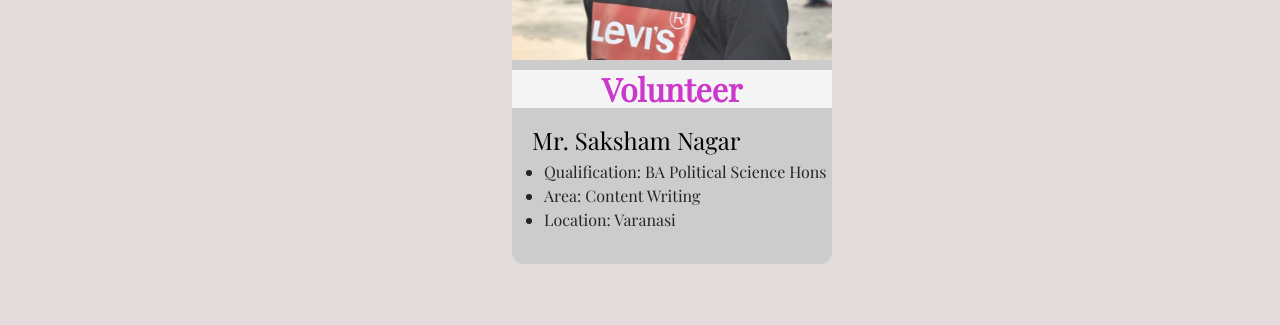
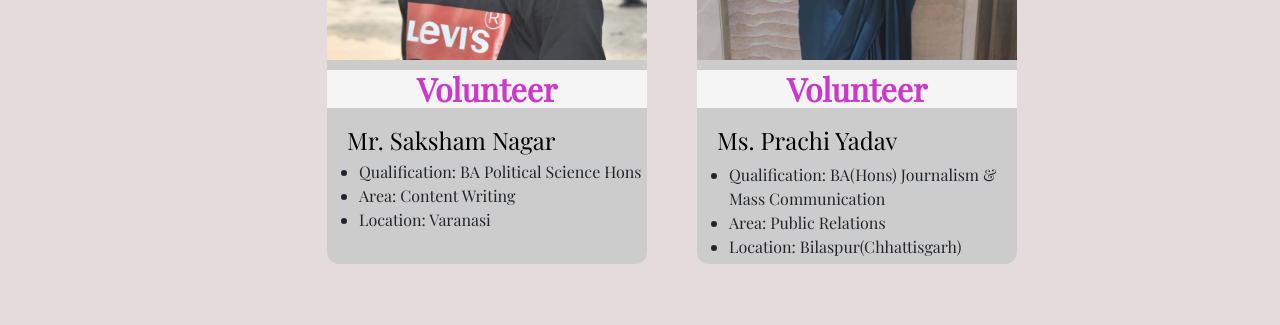
Before and after one commit to junejapurav/SPWF, a React (Create React App) app: page /volunteer in a window 1280 px wide. Shown: the part 1544-1869 px from the top of the page. Built offline with nearby package versions, Linux system fonts and the light colour scheme.

Commit message:
volunteer list updated

```diff
--- a/src/components/volunteerlist.js
+++ b/src/components/volunteerlist.js
@@ -5,7 +5,7 @@ import pic18 from "../images/Picture18 (2).jpeg"
 import pic19 from "../images/Picture19.jpeg"
 import pic20 from "../images/Picture20.jpeg"
 import pic21 from "../images/Picture35.jpeg"
-
+import pic22 from "../images/Picture61.jpg"
 
 const Volunteerlist = ()=>{
     const voldesc = [
@@ -59,6 +59,14 @@ const Volunteerlist = ()=>{
             desc: "Qualification: BA Political Science Hons",
             area: "Area: Content Writing",
             location: "Location: Varanasi"
+        },
+        {
+            imgsrc: pic22,
+            position: "Volunteer",
+            name: "Ms. Prachi Yadav",
+            desc: "Qualification: BA(Hons) Journalism & Mass Communication",
+            area: "Area: Public Relations",
+            location: "Location: Bilaspur(Chhattisgarh)"
         }
     ]
     return (
```
Also changed, not shown: src/images/Picture61.jpg (added), 1 other file (tests, documents, lock files or other folders).
